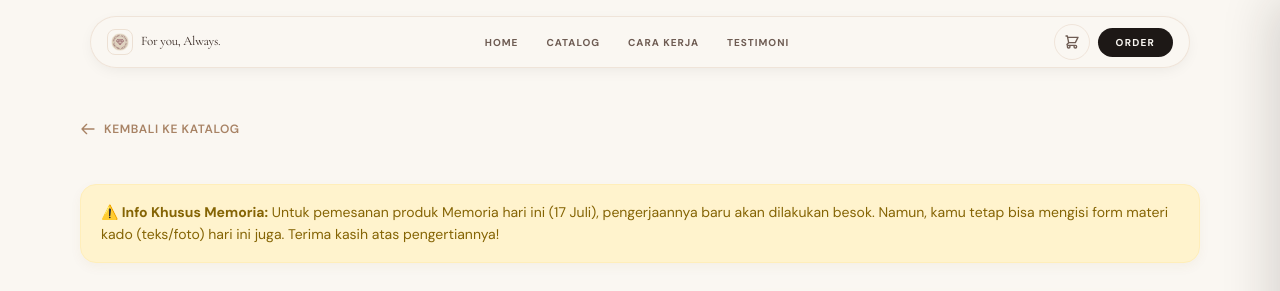
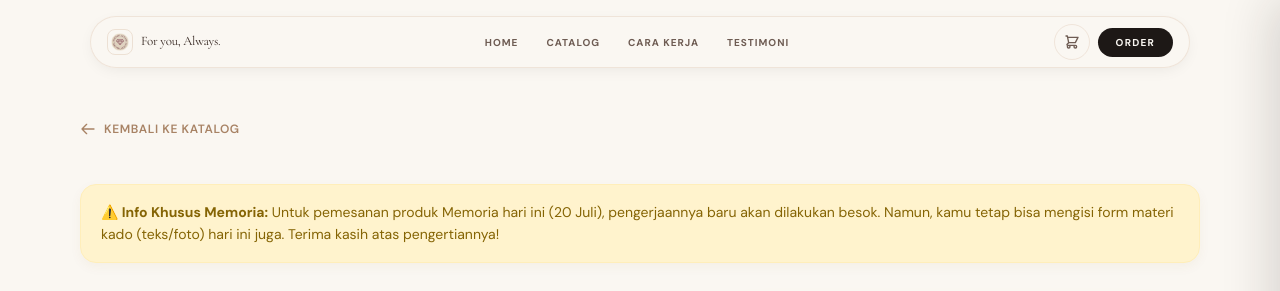
Before and after one commit to detectivecrewze/for-you-always, a Next.js app: page /catalog/memoria in a window 1280 px wide. Shown: the top 291 px of the page. Built offline with nearby package versions, Linux system fonts and the light colour scheme.

Commit message:
update(memoria): update delay notification to 20 July

```diff
--- a/app/(landing)/catalog/memoria/page.tsx
+++ b/app/(landing)/catalog/memoria/page.tsx
@@ -8,7 +8,7 @@ import Link from "next/link";
 
 export default function ProductCatalogPage() {
     const { addToCart } = useCart();
-    const isMemoriaDelay = new Date().getTime() < new Date("2026-07-18T00:00:00+07:00").getTime();
+    const isMemoriaDelay = new Date().getTime() < new Date("2026-07-21T00:00:00+07:00").getTime();
 
     useEffect(() => {
         window.scrollTo(0, 0);
@@ -59,7 +59,7 @@ export default function ProductCatalogPage() {
                     <div style={{ display: "flex", flexDirection: "column" }}>
                         {isMemoriaDelay && (
                             <div style={{ background: "#fff3cd", border: "1px solid #ffeeba", padding: "16px 20px", borderRadius: "16px", marginBottom: "30px", color: "#856404", fontSize: 14, fontFamily: "var(--font-sans)", lineHeight: 1.6, boxShadow: "0 4px 12px rgba(133,100,4,0.05)" }}>
-                                <strong>⚠️ Info Khusus Memoria:</strong> Untuk pemesanan produk Memoria hari ini (17 Juli), pengerjaannya baru akan dilakukan besok. Namun, kamu tetap bisa mengisi form materi kado (teks/foto) hari ini juga. Terima kasih atas pengertiannya!
+                                <strong>⚠️ Info Khusus Memoria:</strong> Untuk pemesanan produk Memoria hari ini (20 Juli), pengerjaannya baru akan dilakukan besok. Namun, kamu tetap bisa mengisi form materi kado (teks/foto) hari ini juga. Terima kasih atas pengertiannya!
                             </div>
                         )}
                         <LandscapeProductCard
```
